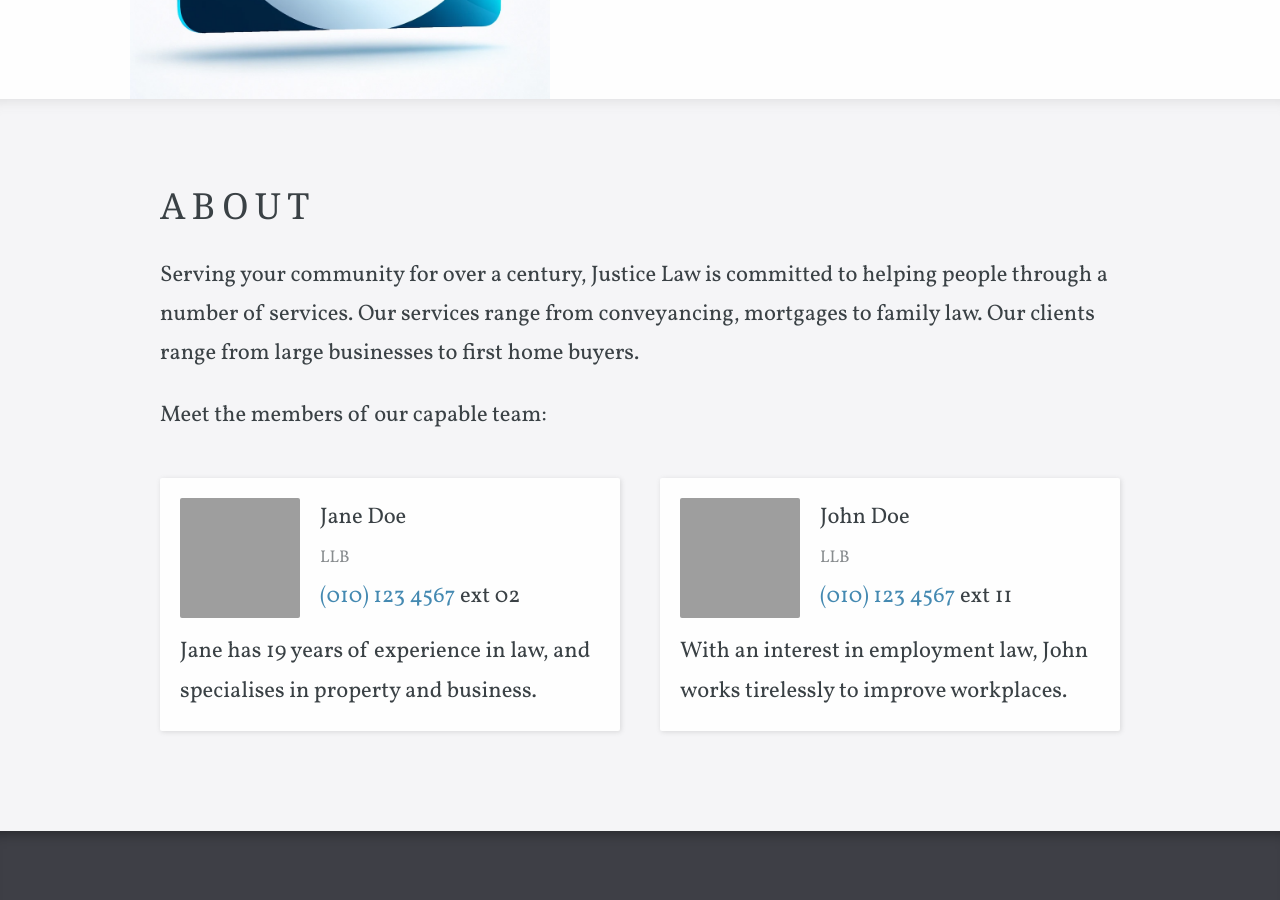
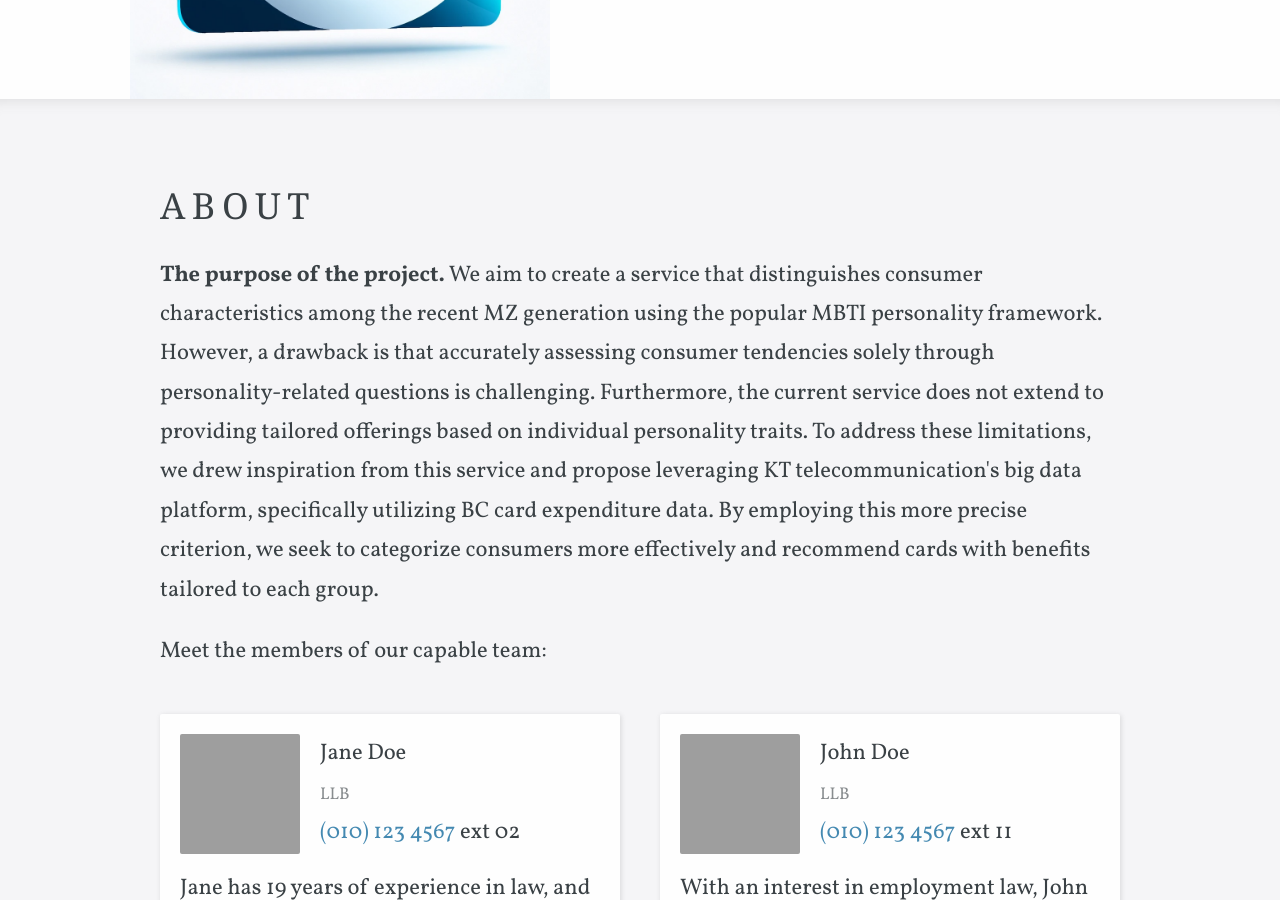
Before and after one commit to Lee-wonjae/Lee-wonjae.github.io, a Jekyll site: the page built from about.html, in a window 1280 px wide and 900 px high, scrolled down 321 px. Built offline with Jekyll 4.4.1, drawn with Linux system fonts in a browser that asks for light colours; some web fonts are replaced; grey boxes are pictures that could not be loaded.

Commit message:
about add

```diff
--- a/about.html
+++ b/about.html
@@ -9,8 +9,9 @@ navigation_order: 1
 
 <div class="editable">
 	<p>
-		Serving your community for over a century, Justice Law is committed to helping people through a number of services.
-		Our services range from conveyancing, mortgages to family law. Our clients range from large businesses to first home buyers.
+		<strong>The purpose of the project.</strong>
+		We aim to create a service that distinguishes consumer characteristics among the recent MZ generation using the popular MBTI personality framework. However, a drawback is that accurately assessing consumer tendencies solely through personality-related questions is challenging. Furthermore, the current service does not extend to providing tailored offerings based on individual personality traits. To address these limitations, we drew inspiration from this service and propose leveraging KT telecommunication's big data platform, specifically utilizing BC card expenditure data. By employing this more precise criterion, we seek to categorize consumers more effectively and recommend cards with benefits tailored to each group.
+
 	</p>
 
 	<p>Meet the members of our capable team:</p>
```
